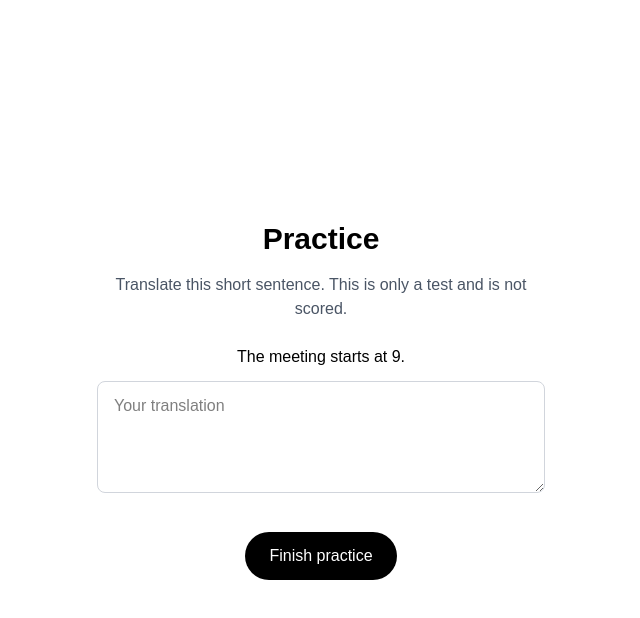
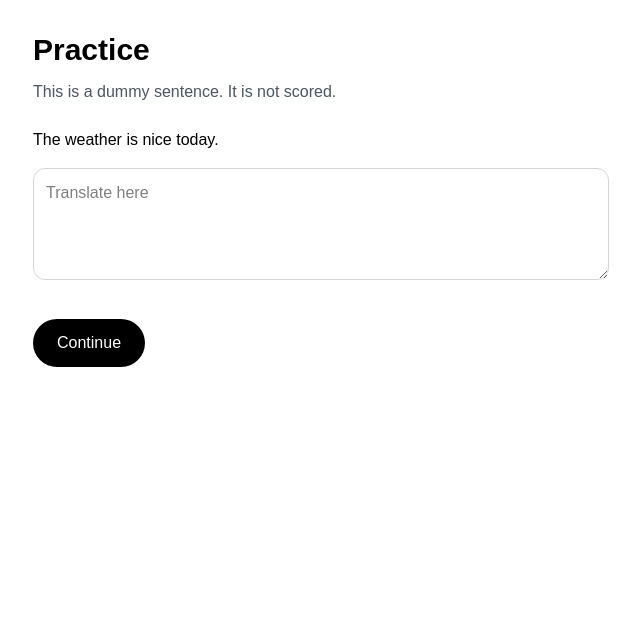
Before and after one commit to paylos5032/lang-assess, a Next.js app: page /mock in a window 1280 px wide. Shown: the top 618 px of the page, without its empty margins (319-959 px from the left). Built offline with nearby package versions, Linux system fonts and the light colour scheme.

Commit message:
Keep assessment id on practice page

```diff
--- a/app/mock/page.tsx
+++ b/app/mock/page.tsx
@@ -1,22 +1,41 @@
+"use client";
+
+import { useEffect, useState } from "react";
+
 export default function Mock() {
+  const [id, setId] = useState("");
+  const [text, setText] = useState("");
+
+  useEffect(() => {
+    const value = new URLSearchParams(window.location.search).get("id") || "";
+    setId(value);
+    if (value) localStorage.setItem("testid", value);
+  }, []);
+
+  function nextPage() {
+    window.location.href = id ? "/soft?id=" + id : "/soft";
+  }
+
   return (
-    <main className="min-h-screen flex items-center justify-center bg-white">
-      <div className="max-w-md text-center">
+    <main className="min-h-screen bg-white p-8">
+      <div className="mx-auto max-w-xl">
         <h1 className="text-3xl font-semibold text-black">Practice</h1>
-        <p className="mt-4 text-gray-600">
-          Translate this short sentence. This is only a test and is not scored.
+        <p className="mt-3 text-gray-600">
+          This is a dummy sentence. It is not scored.
         </p>
-        <p className="mt-6 text-black">The meeting starts at 9.</p>
+        <p className="mt-6 text-black">The weather is nice today.</p>
         <textarea
-          className="mt-3 h-28 w-full rounded-lg border border-gray-300 px-4 py-3 text-black"
-          placeholder="Your translation"
+          className="mt-4 h-28 w-full rounded-xl border border-gray-300 p-3 text-black"
+          value={text}
+          onChange={(event) => setText(event.target.value)}
+          placeholder="Translate here"
         />
-        <a
-          href="/soft"
-          className="mt-8 inline-block rounded-full bg-black px-6 py-3 text-white"
+        <button
+          onClick={nextPage}
+          className="mt-8 rounded-full bg-black px-6 py-3 text-white"
         >
-          Finish practice
-        </a>
+          Continue
+        </button>
       </div>
     </main>
   );
```
